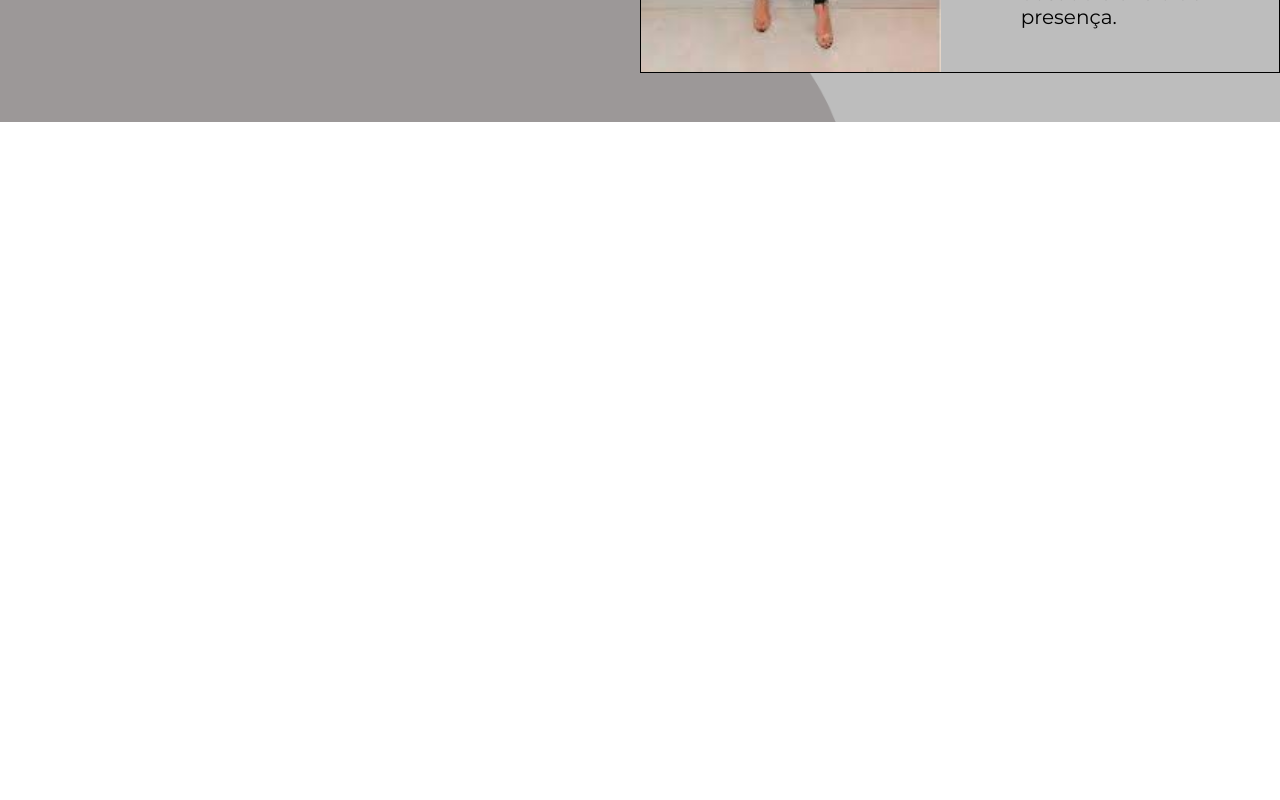
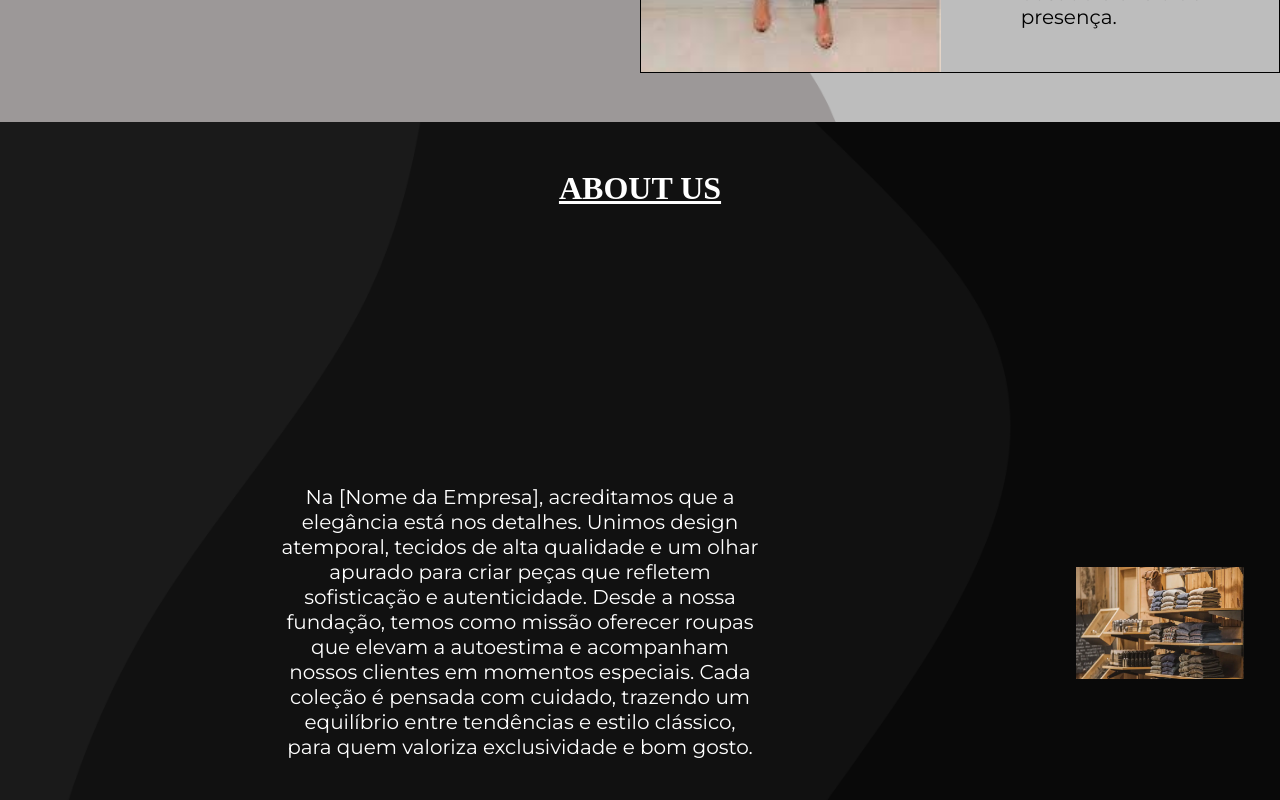
Before and after one commit to Malo047/amorielos-site, a React (Vite) app: page / in a window 1280 px wide. Shown: the part 1840-2640 px from the top of the page. Before the commit the page ends 1962 px from the top, so only its background shows below. Built offline with nearby package versions, Linux system fonts and the light colour scheme; a web font is replaced by a local one.

Commit message:
Criando a section about

```diff
--- a/src/App.jsx
+++ b/src/App.jsx
@@ -1,4 +1,5 @@
 import './App.css'
+import { About } from './components/about/About'
 import { Fashion } from './components/fashion/Fashion'
 import { Header } from "./components/header/Header"
 import { Intro } from './components/intro/Intro'
@@ -9,6 +10,7 @@ function App() {
       <Header></Header>
       <Intro></Intro>
       <Fashion></Fashion>
+      <About></About>
     </>
   )
 }
--- /dev/null
+++ b/src/components/about/About.css
@@ -0,0 +1,37 @@
+#mainAbout{
+    height: 61rem;
+    background: url("/images/background-about.png") no-repeat;
+    background-size: cover;
+    color: white;
+    text-align: center;
+}
+#mainAbout h1{
+    text-decoration: underline;
+    padding-top: 3rem;
+}
+#aboutContainer{
+    display: grid;
+    grid-template-areas: " textAbout imageAbout";
+    height: 52rem;
+}
+#textAbout{
+    grid-area: textAbout;
+    display: flex;
+    justify-content: center;
+    align-items: center;
+    width: 65rem;
+}
+#textAbout p{
+    max-width: 30rem;
+    font-size: 20px;
+    line-height: 25px;
+}
+#imageAbout{
+    grid-area: imageAbout;
+    display: flex;
+    justify-content: center;
+    align-items: center;
+}
+#imageAbout img{
+    width: 70%;
+}
--- /dev/null
+++ b/src/components/about/About.jsx
@@ -0,0 +1,24 @@
+import "./About.css"
+const About = () => {
+    return(
+        <div id="mainAbout">
+            <h1>ABOUT US</h1>
+            <section id="aboutContainer">
+                <div id="textAbout">
+                    <p>Na [Nome da Empresa], acreditamos que a elegância está nos detalhes.
+                        Unimos design atemporal, tecidos de alta qualidade e um olhar
+                        apurado para criar peças que refletem sofisticação e autenticidade.
+                         Desde a nossa fundação, temos como missão oferecer roupas que
+                         elevam a autoestima e acompanham nossos clientes em momentos
+                         especiais. Cada coleção é pensada com cuidado, trazendo um
+                         equilíbrio entre tendências e estilo clássico, para quem valoriza
+                         exclusividade e bom gosto.</p>
+                </div>
+                <div id="imageAbout">
+                     <img src="./images/about-image.webp" alt="Prateleiras com roupas empilhadas"/>
+                </div>
+            </section>
+        </div>
+    )
+}
+export { About }
```
Also changed, not shown: public/images/about-image.webp (added), public/images/background-about.png (added).
